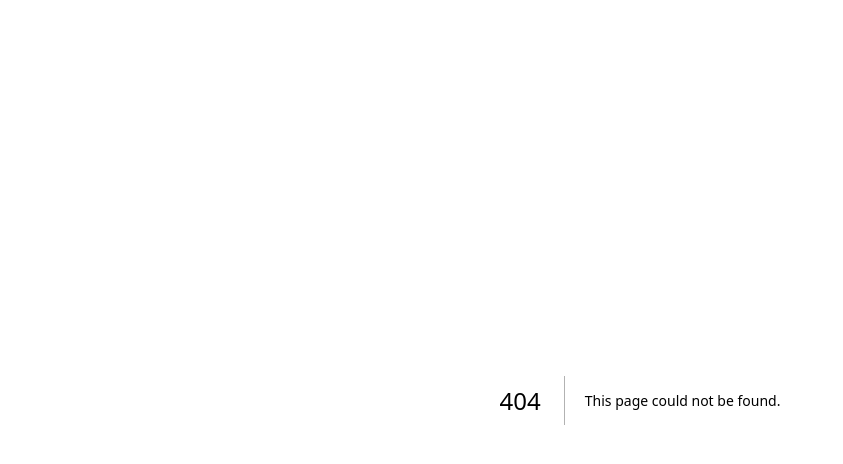
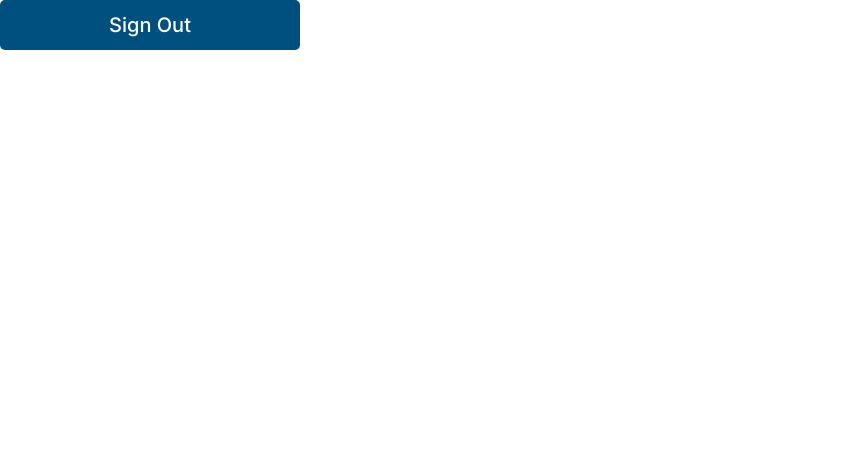
Before and after one commit to calblueprint/shanti-project, a Next.js app: page /profileScreen in a window 1280 px wide. Before the commit this address had no page. Shown: the top 464 px of the page, without its empty margins (0-843 px from the left). Built offline with nearby package versions, Linux system fonts and the light colour scheme.

Commit message:
refactor:changed folder name

```diff
--- /dev/null
+++ b/src/app/profileScreen/page.tsx
@@ -0,0 +1,20 @@
+'use client';
+import { LogOutButton, GlobalStyle } from './style';
+import { createClient } from '@supabase/supabase-js';
+
+export default function Profile() {
+  return (
+    <main>
+      <GlobalStyle />
+      <LogOutButton onClick={() => signOut()}>Sign Out</LogOutButton>
+    </main>
+  );
+}
+
+async function signOut() {
+  const supabase = createClient(
+    'https://raqpvvgsmwarxhaialcz.supabase.co',
+    'eyJhbGciOiJIUzI1NiIsInR5cCI6IkpXVCJ9.eyJpc3MiOiJzdXBhYmFzZSIsInJlZiI6InJhcXB2dmdzbXdhcnhoYWlhbGN6Iiwicm9sZSI6ImFub24iLCJpYXQiOjE2OTYxODg2MTgsImV4cCI6MjAxMTc2NDYxOH0.triHI7DNSzNeAibtktBZ1b2wQuwnd0WL7R_yZYOJbPc',
+  );
+  const { error } = await supabase.auth.signOut();
+}
--- /dev/null
+++ b/src/app/profileScreen/style.ts
@@ -0,0 +1,22 @@
+import styled, { createGlobalStyle } from 'styled-components';
+
+export const GlobalStyle = createGlobalStyle`
+  body {
+    background:white;
+  }
+`;
+
+export const LogOutButton = styled.button`
+  background: #00507f;
+  color: #fff;
+  text-align: center;
+  font-family: Inter;
+  font-size: 20px;
+  font-style: normal;
+  font-weight: 500;
+  line-height: normal;
+  border: transparent;
+  border-radius: 5px;
+  width: 300px;
+  height: 50px;
+`;
```
Also changed, not shown: src/app/profile /page.tsx (deleted, +0 -7 lines), 1 other file (tests, documents, lock files or other folders).
